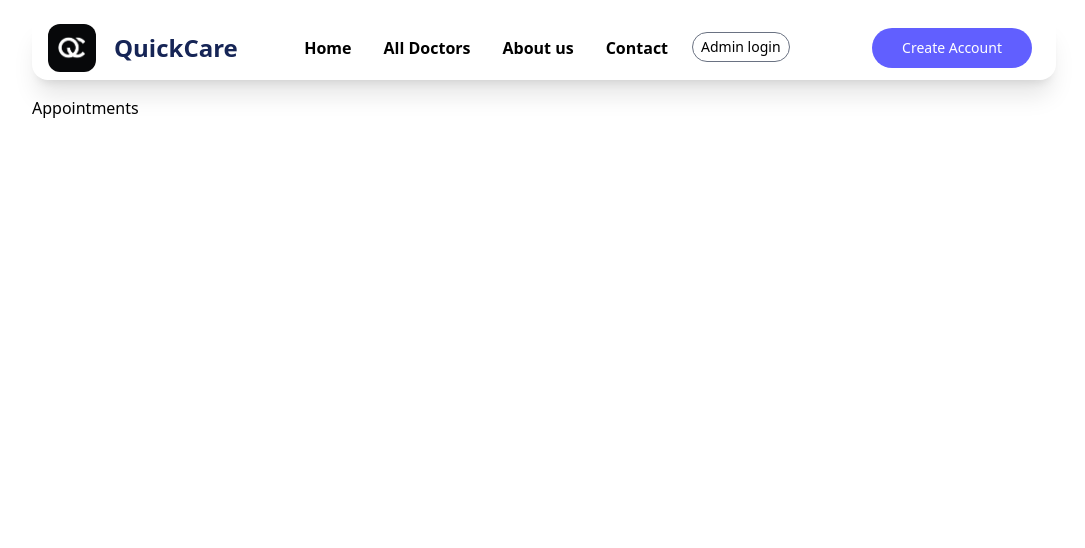
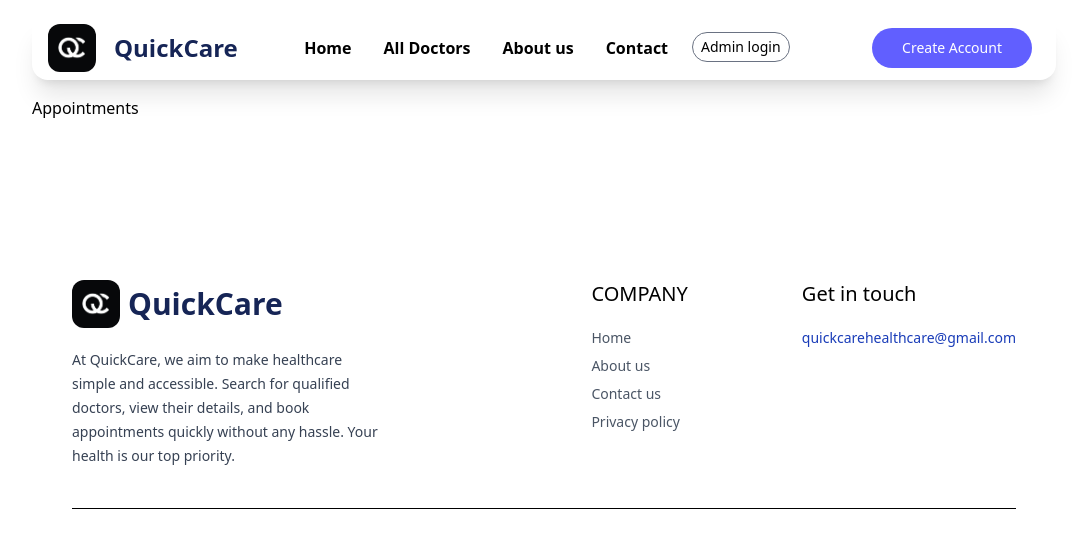
Before and after one commit to GauravPhule23/doc-frontend, a React (Vite) app: page /appointments/doc1 in a window 1280 px wide. Shown: the top 548 px of the page, without its empty margins (96-1181 px from the left). Built offline with nearby package versions, Linux system fonts and the light colour scheme.

Commit message:
homes page ready (banner + footer update), stock photos replaced

```diff
--- a/src/App.jsx
+++ b/src/App.jsx
@@ -10,6 +10,7 @@
 import { Myappointments } from './pages/Myappointments'
 import { Appointments } from './pages/Appointments'
 import { Navbar } from './components/Navbar'
+import { Footer } from './components/Footer'
 
 const App = () => {
   return (
@@ -32,6 +33,11 @@
         <Route path='/my-appointments' element={<Myappointments />} />
         <Route path='/appointments/:docId' element={<Appointments />} />
       </Routes>
+
+      {/* footer */}
+
+      <Footer />
+
     </div>
   )
 }
--- a/src/assets/assets.js
+++ b/src/assets/assets.js
@@ -1,5 +1,7 @@
 import appointment_img from './appointment_img.png'
+import pointer from './pointer.png'
 import header_img from './header_img.png'
+import threedocs from './threedocs.png'
 import group_profiles from './group_profiles.png'
 import profile_pic from './profile_pic.png'
 import contact_image from './contact_image.png'
@@ -40,7 +42,9 @@
 
 export const assets = {
     appointment_img,
+    pointer,
     header_img,
+    threedocs,
     group_profiles,
     logo,
     chats_icon,
--- a/src/components/Banner.jsx
+++ b/src/components/Banner.jsx
@@ -1,7 +1,34 @@
 import React from 'react'
+import { assets } from '../assets/assets'
+import { Navigate, useNavigate } from 'react-router'
 
 export const Banner = () => {
+
+  const navigate = useNavigate()
+
   return (
-    <div>Banner</div>
+    <div>
+        <div className='flex bg-indigo-600 rounded-lg px-6 sm:px-10 md:px-14 lg:px-12 my-20 md:mx-10'>
+
+            {/* left side */}
+
+            <div className='flex-1 py-8 sm:py-10 md:py-16 lg:py-24 lg:pl-5'>
+
+              <div className='text-xl sm:text-2xl md:text-3xl lg:text-5xl font-semibold text-white'>
+                <p>Book Appointment</p>
+                <p className='mt-4'>With Trusted doctors</p>
+              </div>
+
+                <button onClick={() => {navigate('/login'); scrollTo(0,0)}} className='bg-white text-sm sm:text-base text-gray-700 px-8 py-3 rounded-full mt-6 cursor-pointer hover:scale-105 transition-all delay-10'>Create account</button>
+            </div>
+
+            {/* right side */}
+
+            <div className='hidden md:block md:w-1/2 lg-w-[370px] relative'>
+                <img src={assets.pointer} alt='' className='w-full absolute bottom-0 right-0 max-w-md'/>
+            </div>
+
+        </div>
+    </div>
   )
 }
--- a/src/components/Footer.jsx
+++ b/src/components/Footer.jsx
@@ -0,0 +1,59 @@
+import React from 'react'
+import { assets } from '../assets/assets'
+
+export const Footer = () => {
+  return (
+    <div className='md:mx-10'>
+
+        {/* upper part */}
+
+        <div className='flex flex-col sm:grid grid-cols-[3fr_1fr_1fr] gap-14 my-10 mt-40 text-sm'>
+
+            {/* left */}
+
+            <div>
+
+                {/* logo */}
+
+                <div className='flex flex-row cursor-pointer mb-5' id='logo and name' onClick={() => navigate('/')}>
+                    <img src={assets.qc}  className='w-12 h-12 rounded-xl mr-2 cursor-pointer' alt=''/>
+                    <h1 className='font-bold text-blue-950 text-3xl my-auto'> QuickCare</h1>
+                </div>
+
+                {/* text */}
+
+                <p className='flex flex-wrap w-full md:w-2/3 text-gray-700 leading-6'>At QuickCare, we aim to make healthcare simple and accessible. Search for qualified doctors, view their details, and book appointments quickly without any hassle. Your health is our top priority.</p>
+
+            </div>
+
+            {/* middle */}
+
+            <div>
+                <p className='text-xl font-medium mb-5'>COMPANY</p>
+                <ul className='flex flex-col gap-2 text-gray-600'>
+                    <li>Home</li>
+                    <li>About us</li>
+                    <li>Contact us</li>
+                    <li>Privacy policy</li>
+                </ul>
+            </div>
+
+            {/* right */}
+
+            <div>
+                <p className='text-xl font-medium mb-5'>Get in touch</p>
+                <ul>
+                    <li> <a className='text-blue-800 hover:underline' href="https://mail.google.com/mail/?view=cm&fs=1&to=quickcarehealthcare@gmail.com" target="_blank">quickcarehealthcare@gmail.com</a> </li>
+                </ul>
+            </div>
+
+        </div>
+
+        {/* closing line */}
+
+        <hr />
+        <br />
+
+    </div>
+  )
+}
--- a/src/components/Header.jsx
+++ b/src/components/Header.jsx
@@ -3,7 +3,7 @@
 
 export const Header = () => {
   return (
-      <div className='bg-indigo-500 rounded-md mx-auto px-16 flex justify-evenly'>
+      <div className='bg-indigo-500 rounded-md mx-auto px-16 flex justify-evenly mt-6'>
 
         {/* left side */}
 
@@ -26,7 +26,7 @@
         {/* right side */}
 
         <div className='mt-16'>
-          <img src={assets.header_img} alt="" />
+          <img src={assets.threedocs} alt="" className='w-5xl min-w-auto'/>
         </div>
       </div>
   )
--- a/src/components/Navbar.jsx
+++ b/src/components/Navbar.jsx
@@ -11,8 +11,8 @@
 
         {/* logo and name */}
 
-        <div className='flex flex-row' id='logo and name'>
-            <img src={assets.qc} className='w-12 h-12 rounded-xl my-auto mx-4' alt=''/>
+        <div className='flex flex-row cursor-pointer' id='logo and name' onClick={() => navigate('/')}>
+            <img src={assets.qc}  className='w-12 h-12 rounded-xl my-auto mx-4 cursor-pointer' alt=''/>
             <h1 className='font-bold text-blue-950 text-2xl ml-0.5 my-auto sm:block hidden'> QuickCare</h1>
         </div>
 
--- a/src/components/TopDoctors.jsx
+++ b/src/components/TopDoctors.jsx
@@ -1,6 +1,8 @@
 import React from 'react'
 import { doctors } from '../assets/assets'
 import { Link, Navigate, useNavigate } from 'react-router'
+
+// use params and use context is left
 
 export const TopDoctors = () => {
 
--- a/src/index.css
+++ b/src/index.css
@@ -1,4 +1,5 @@
 @import "tailwindcss";
+@import url('https://fonts.googleapis.com/css2?family=Manrope:wght@200..800&display=swap');
 
 .active button{
     text-decoration: underline;
```
Also changed, not shown: src/assets/pointer.png (added), 1 other file (tests, documents, lock files or other folders).
